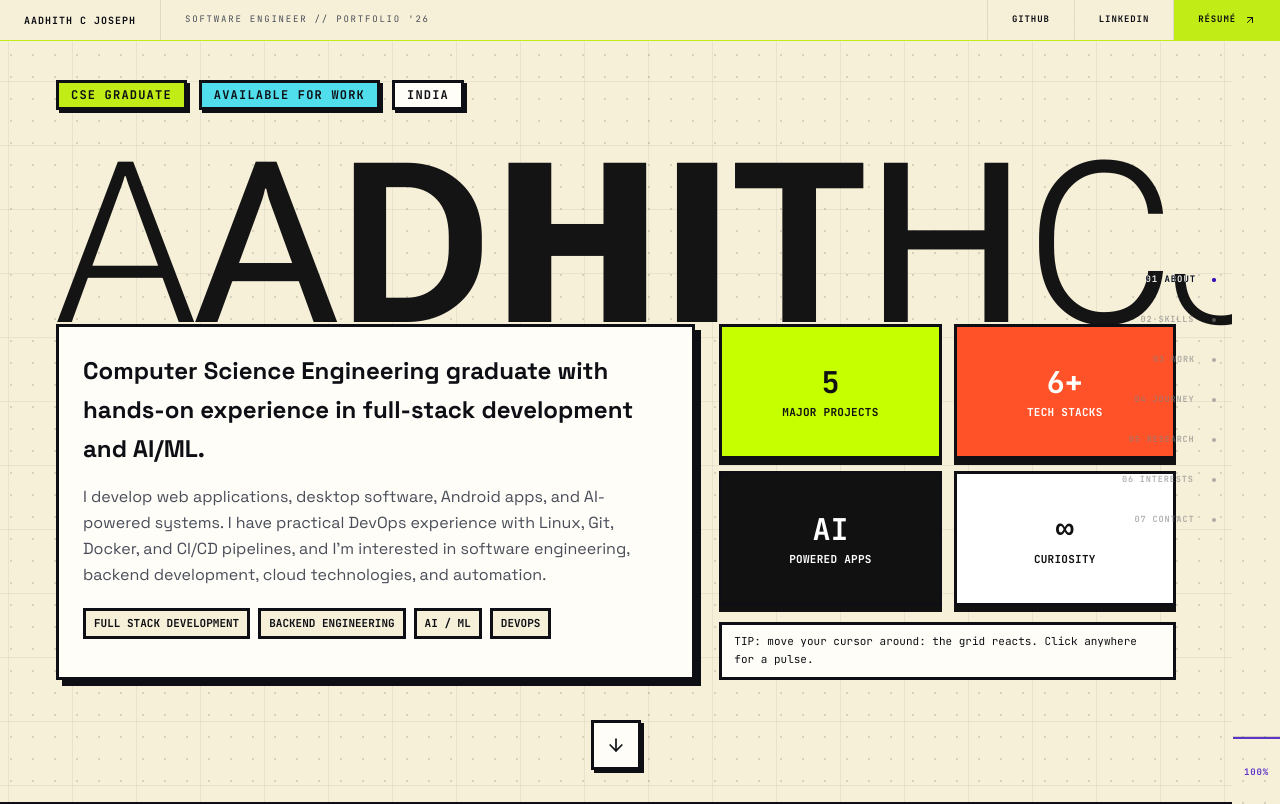
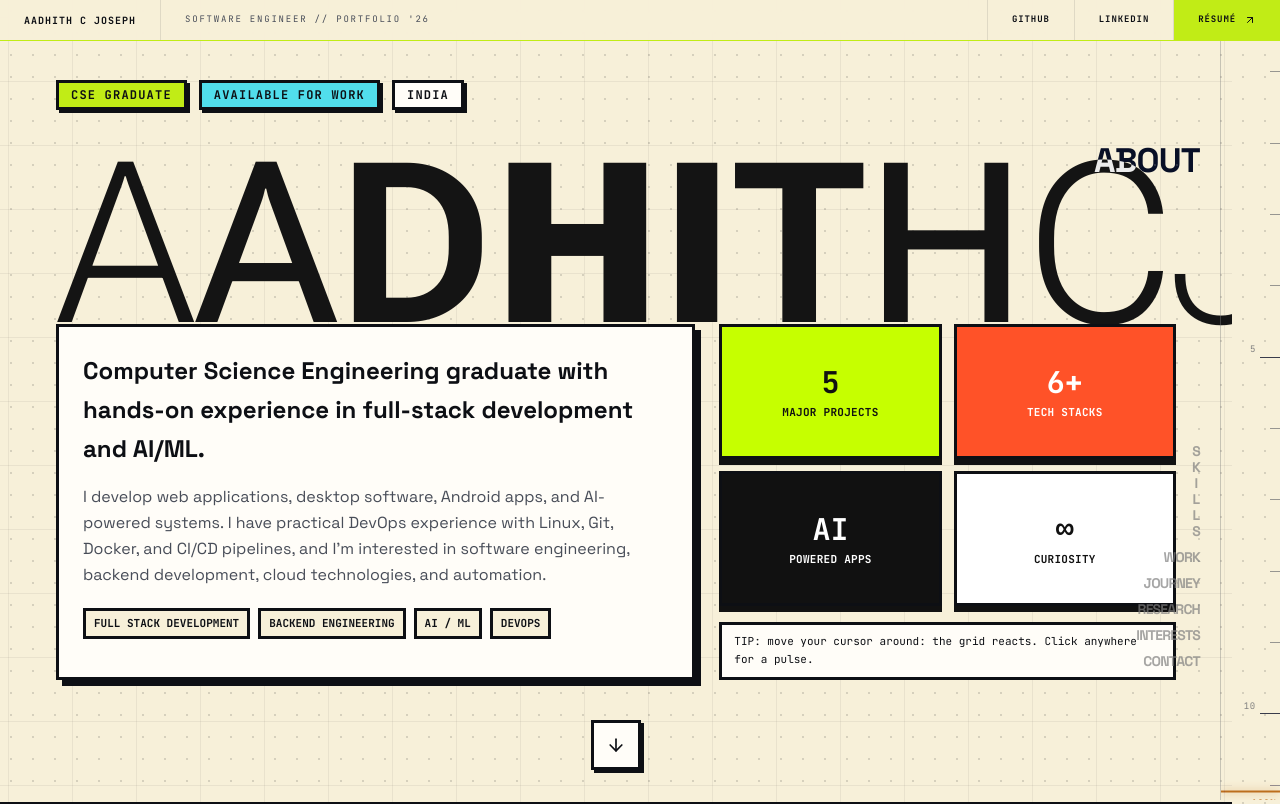
Before and after one commit to aadhithcj/portfolio, a Next.js app: page / in a window 1280 px wide. Shown: the top 804 px of the page. Built offline with nearby package versions, Linux system fonts and the light colour scheme.

Commit message:
sidebar changes

```diff
--- a/app/page.tsx
+++ b/app/page.tsx
@@ -9,15 +9,15 @@ import ResearchSection from "@/components/research-section"
 import BentoSection from "@/components/bento-section"
 import ContactSection from "@/components/contact-section"
 import TargetCursor from "@/components/fx/target-cursor"
-import TechnicalRuler from "@/components/technical-ruler"
-import SectionIndicator from "@/components/section-indicator"
+import PageRuler from "@/components/page-ruler"
+import SectionNavigation from "@/components/section-navigation"
 
 export default function Page() {
   return (
     <>
       <TargetCursor spinDuration={2.4} hideDefaultCursor parallaxOn cursorColor="#ffffff" />
-      <SectionIndicator />
-      <TechnicalRuler />
+      <SectionNavigation />
+      <PageRuler />
       <SiteNav />
       <main className="pr-0 md:pr-12"> {/* Space for ruler on desktop */}
         <Hero />
--- /dev/null
+++ b/components/page-ruler.tsx
@@ -0,0 +1,148 @@
+"use client"
+import { motion, useScroll, useTransform, useMotionValueEvent, AnimatePresence } from "framer-motion"
+import { useEffect, useState, useRef } from "react"
+import { sections } from "@/lib/portfolio-data"
+
+export default function PageRuler() {
+  const { scrollY, scrollYProgress } = useScroll()
+  const [mounted, setMounted] = useState(false)
+  const [isHovered, setIsHovered] = useState(false)
+
+  const yTransform = useTransform(scrollY, v => -v)
+  const progressTop = useTransform(scrollYProgress, [0, 1], ["0%", "100%"])
+  const [percent, setPercent] = useState("000%")
+  const [sectionPercents, setSectionPercents] = useState<Record<string, number>>({})
+
+  useEffect(() => {
+    setMounted(true)
+
+    // Calculate section scroll percentages for the minimap
+    const updatePercents = () => {
+      const scrollHeight = document.body.scrollHeight - window.innerHeight
+      if (scrollHeight <= 0) return
+
+      const percents: Record<string, number> = {}
+      sections.forEach(s => {
+        const el = document.getElementById(s.id)
+        if (el) {
+          percents[s.id] = (el.offsetTop / scrollHeight) * 100
+        }
+      })
+      setSectionPercents(percents)
+    }
+
+    // Slight delay to ensure DOM is fully rendered
+    setTimeout(updatePercents, 500)
+    window.addEventListener('resize', updatePercents)
+    return () => window.removeEventListener('resize', updatePercents)
+  }, [])
+
+  useMotionValueEvent(scrollYProgress, "change", (latest) => {
+    setPercent(`${Math.round(latest * 100).toString().padStart(3, '0')}%`)
+  })
+
+  if (!mounted) return null
+
+  const ticks = Array.from({ length: 250 }) // Standard scrolling ticks
+  const minimapTicks = Array.from({ length: 101 }) // 0 to 100 percent
+
+  return (
+    <div
+      className="fixed right-0 top-0 bottom-0 pointer-events-auto z-50 mix-blend-difference text-white flex justify-end transition-all duration-500 ease-out"
+      style={{ width: isHovered ? '240px' : '60px' }}
+      onMouseEnter={() => {
+        setIsHovered(true)
+        window.dispatchEvent(new Event('rulerHoverStart'))
+      }}
+      onMouseLeave={() => {
+        setIsHovered(false)
+        window.dispatchEvent(new Event('rulerHoverEnd'))
+      }}
+    >
+      {/* Background overlay when hovered */}
+      <div
+        className={`absolute inset-0 bg-background/5 transition-opacity duration-500 ${isHovered ? 'opacity-100' : 'opacity-0'}`}
+      />
+
+      <div className="relative w-full h-full overflow-hidden border-l-[1px] border-current/20">
+
+        {/* State 1: Scrolling Track (!isHovered) */}
+        <motion.div
+          className="absolute inset-x-0 top-0 w-full transition-opacity duration-500"
+          style={{ y: yTransform, opacity: isHovered ? 0 : 1 }}
+        >
+          {ticks.map((_, i) => {
+            const isMajor = i % 5 === 0
+            const label = isMajor ? i.toString() : ""
+            return (
+              <div key={`tick-${i}`} className="absolute right-0 flex items-center" style={{ top: i * 71.33 }}>
+                {isMajor && (
+                  <span className="absolute right-[24px] font-mono text-[9px] tracking-[0.08em] opacity-50 -translate-y-1/2">
+                    {label}
+                  </span>
+                )}
+                <div
+                  className="bg-current"
+                  style={{ width: isMajor ? 20 : 10, height: 1, opacity: isMajor ? 0.8 : 0.4 }}
+                />
+              </div>
+            )
+          })}
+        </motion.div>
+
+        {/* State 2: Minimap Zoomed Out Track (isHovered) */}
+        <div
+          className="absolute inset-0 w-full transition-opacity duration-500"
+          style={{ opacity: isHovered ? 1 : 0, pointerEvents: isHovered ? 'auto' : 'none' }}
+        >
+          {/* Minimap Ticks 0-100% */}
+          {minimapTicks.map((_, i) => {
+            const isMajor = i % 5 === 0
+            if (!isMajor && i % 1 !== 0) return null // Draw fewer minor ticks if needed, but 100 is fine
+
+            return (
+              <div key={`mini-${i}`} className="absolute right-0 flex items-center" style={{ top: `${i}%` }}>
+                {isMajor && (
+                  <span className="absolute right-[24px] font-mono text-[9px] tracking-[0.08em] opacity-50 -translate-y-1/2">
+                    {i}
+                  </span>
+                )}
+                <div
+                  className="bg-current"
+                  style={{ width: isMajor ? 20 : 10, height: 1, opacity: isMajor ? 0.8 : 0.4 }}
+                />
+              </div>
+            )
+          })}
+
+          {/* Section Labels in Minimap */}
+          {sections.map(section => {
+            const topPercent = sectionPercents[section.id] ?? 0
+            return (
+              <button
+                key={`label-${section.id}`}
+                onClick={() => document.getElementById(section.id)?.scrollIntoView({ behavior: "smooth" })}
+                className="absolute right-[60px] font-bold uppercase tracking-tighter hover:text-primary transition-colors origin-right -translate-y-1/2 text-[12px] md:text-[14px]"
+                style={{ top: `${topPercent}%` }}
+              >
+                {section.label}
+              </button>
+            )
+          })}
+        </div>
+
+        {/* Blue line and percentage moving DOWN as we scroll down */}
+        <motion.div
+          className="absolute right-0 flex flex-col items-end transition-all duration-500 z-10"
+          style={{ top: progressTop, y: "-50%", width: isHovered ? '100%' : '100%' }}
+        >
+          <div className="w-full h-[1.5px] bg-[#3B82F6] shadow-[0_0_8px_rgba(59,130,246,0.6)]" />
+          <span className="font-mono text-[9px] font-bold tracking-[0.08em] text-[#3B82F6] opacity-100 mr-[4px] mt-[4px]">
+            {percent}
+          </span>
+        </motion.div>
+
+      </div>
+    </div>
+  )
+}
--- /dev/null
+++ b/components/section-navigation.tsx
@@ -0,0 +1,100 @@
+"use client"
+import { useEffect, useState } from "react"
+import { motion } from "framer-motion"
+import { sections } from "@/lib/portfolio-data"
+
+export default function SectionNavigation() {
+  const [activeIndex, setActiveIndex] = useState(0)
+  const [mounted, setMounted] = useState(false)
+  const [isRulerHovered, setIsRulerHovered] = useState(false)
+
+  useEffect(() => {
+    setMounted(true)
+    const observer = new IntersectionObserver(
+      (entries) => {
+        const visibleEntries = entries.filter((entry) => entry.isIntersecting)
+        if (visibleEntries.length > 0) {
+          visibleEntries.sort((a, b) => b.intersectionRatio - a.intersectionRatio)
+          const id = visibleEntries[0].target.id
+          const index = sections.findIndex(s => s.id === id)
+          if (index !== -1) setActiveIndex(index)
+        }
+      },
+      {
+        rootMargin: "-20% 0px -20% 0px",
+        threshold: [0, 0.25, 0.5, 0.75, 1],
+      }
+    )
+
+    sections.forEach(({ id }) => {
+      const el = document.getElementById(id)
+      if (el) observer.observe(el)
+    })
+
+    const handleHoverStart = () => setIsRulerHovered(true)
+    const handleHoverEnd = () => setIsRulerHovered(false)
+    window.addEventListener('rulerHoverStart', handleHoverStart)
+    window.addEventListener('rulerHoverEnd', handleHoverEnd)
+
+    return () => {
+      observer.disconnect()
+      window.removeEventListener('rulerHoverStart', handleHoverStart)
+      window.removeEventListener('rulerHoverEnd', handleHoverEnd)
+    }
+  }, [])
+
+  if (!mounted) return null
+
+  return (
+    <div
+      className="fixed right-[80px] top-[15vh] bottom-[15vh] w-64 flex flex-col items-end z-40 pointer-events-none mix-blend-difference text-white transition-opacity duration-500"
+      style={{ opacity: isRulerHovered ? 0 : 1 }}
+    >
+      {sections.map((section, index) => {
+        const isActive = index === activeIndex
+        const isNext = index === activeIndex + 1
+
+        return (
+          <motion.div
+            layout
+            key={section.id}
+            className={`relative flex justify-end origin-right ${isActive ? 'mb-auto mt-6' : 'mb-3'}`}
+            initial={false}
+          >
+            <button
+              onClick={() => document.getElementById(section.id)?.scrollIntoView({ behavior: "smooth" })}
+              className="absolute inset-0 z-10 w-full h-full cursor-target pointer-events-auto"
+              aria-label={`Scroll to ${section.label}`}
+            />
+
+            <motion.div
+              layout
+              className={`flex ${isNext ? 'flex-col items-center gap-[2px]' : 'flex-row items-center'} font-bold uppercase tracking-tighter`}
+            >
+              {section.label.toUpperCase().split("").map((char, i) => (
+                <motion.span
+                  layout
+                  key={`${section.id}-${i}`}
+                  className="inline-block"
+                  initial={false}
+                  animate={{
+                    fontSize: isActive ? 34 : 14,
+                    lineHeight: 1,
+                    opacity: isActive ? 1 : 0.35,
+                  }}
+                  transition={{
+                    layout: { type: "spring", stiffness: 300, damping: 30 },
+                    fontSize: { duration: 0.4 },
+                    opacity: { duration: 0.4 }
+                  }}
+                >
+                  {char === " " ? "\u00A0" : char}
+                </motion.span>
+              ))}
+            </motion.div>
+          </motion.div>
+        )
+      })}
+    </div>
+  )
+}
```
